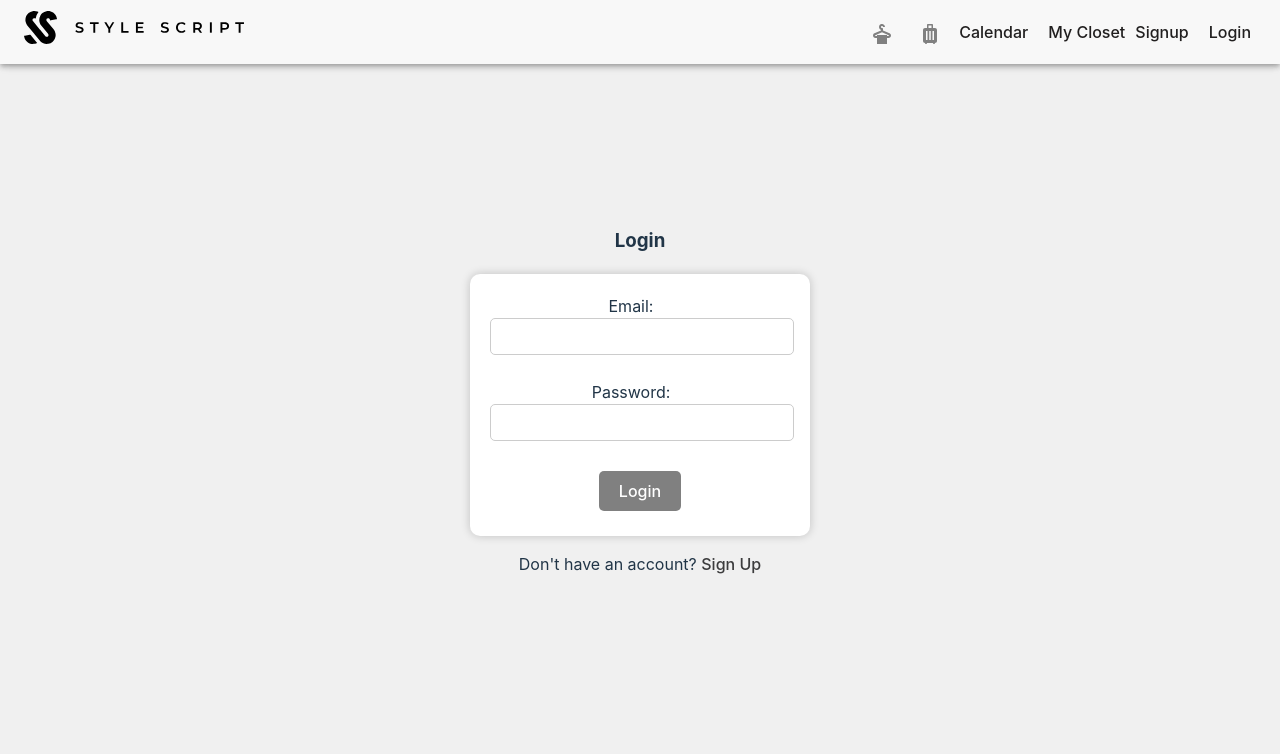
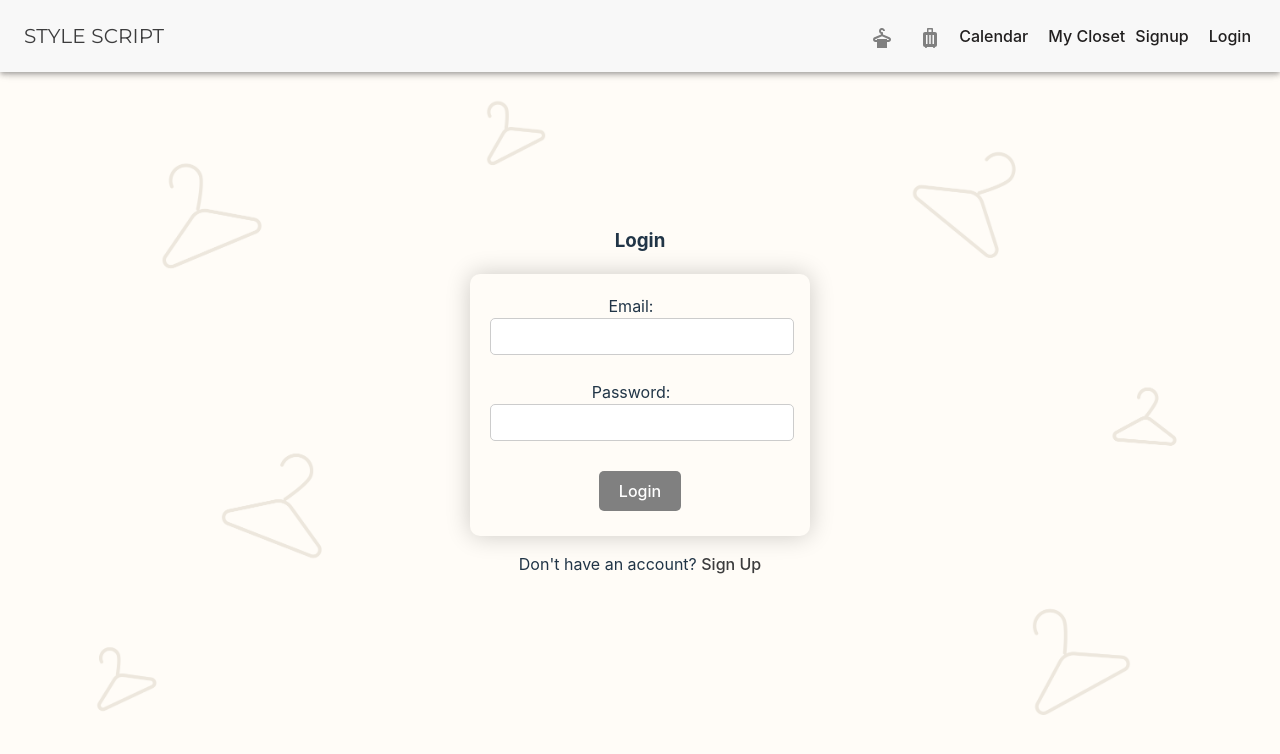
Before and after one commit to jsguillotte/StyleScript-client, a React (Vite) app: page /login in a window 1280 px wide. Shown: the top 754 px of the page. Built offline with nearby package versions, Linux system fonts and the light colour scheme; what @devexpress/dx-react-scheduler-material-ui would draw is missing.

Commit message:
background images

```diff
--- a/index.html
+++ b/index.html
@@ -4,6 +4,7 @@
     <meta charset="UTF-8" />
     <title>StyleScript</title>
     <meta name="viewport" content="width=device-width, initial-scale=1.0" />
+    <link href='https://fonts.googleapis.com/css?family=Montserrat' rel='stylesheet'>
 
   </head>
   <body>
--- a/src/App.css
+++ b/src/App.css
@@ -180,7 +180,7 @@
   flex-direction: row;
   justify-content: center;
   align-items: center;
-  background-color: #f0f0f0;
+  background-color: #fffcf7;
   border-radius: 5px;
   padding: 5px;
   padding-left: 10px;
@@ -215,11 +215,10 @@ ul {
   margin-top: 80px;
   max-width: 400px; /* Adjust the width as needed */
   width: 100%; /* Make it as wide as its container */
-
   padding: 10px;
-  background-color: white;
+  background-color: #fffcf7;
   border-radius: 10px;
-  box-shadow: 0 4px 6px rgba(0, 0, 0, 0.1); /* Adjust the shadow as needed */
+  box-shadow: 0 4px 25px rgba(0, 0, 0, 0.1); /* Adjust the shadow as needed */
   text-align: center;
 
 
@@ -284,15 +283,16 @@ ul {
   justify-content: center;
   align-items: center;
   min-height: 100vh;
-  background-color: #f0f0f0; /* Set a background color */
+  background-image: url("../public/images/Hangers.png");
+  background-size: cover; /* Set a background color */
 }
 
 /* Style the form container */
 .clothing-create form {
-  background-color: #fff; /* Form background color */
+  background-color: #fffcf7; /* Form background color */
   padding: 20px;
   border-radius: 10px; /* Rounded corners */
-  box-shadow: 0 0 10px rgba(0, 0, 0, 0.2); /* Shadow */
+  box-shadow: 0 0 25px rgba(0, 0, 0, 0.2); /* Shadow */
   max-width: 500px; /* Limit form width for responsiveness */
   width: 100%; /* Full width on smaller screens */
   margin-top: 100px;
@@ -401,15 +401,16 @@ ol {
   align-items: center;
   justify-content: center;
   height: 100vh;
-  background-color: #f0f0f0; /* Background color for the entire page */
+  background-image: url("../public/images/Hangers.png");
+  background-size: cover;
 }
 
 /* Styling the form */
 .login-form {
-  background-color: #fff; /* Background color for the form */
+  background-color: #fffcf7; /* Background color for the form */
   padding: 20px;
   border-radius: 10px;
-  box-shadow: 0px 0px 10px rgba(0, 0, 0, 0.2); /* Box shadow for the form */
+  box-shadow: 0px 0px 25px rgba(0, 0, 0, 0.2); /* Box shadow for the form */
   text-align: center;
 }
 
@@ -454,10 +455,11 @@ ol {
   min-width: 100vw;
   margin-top: 80px;
   margin-left: 20vw;
+  background-color: #fffcf7;
   opacity: 0.7;
 }
 
 .nav-logo {
-  width: 220px; /* Adjust the width as needed */
+  font-family: 'Montserrat' , sans-serif;
 
 }
--- a/src/Components/Navbar/index.jsx
+++ b/src/Components/Navbar/index.jsx
@@ -212,7 +212,8 @@ function Navbar() {
               component="div"
               sx={{ display: { xs: 'flex', sm: 'block' } }}
             >
-           <Link to='/' > <img src='../public/images/Horizontal-logo.svg' className='nav-logo'/></Link>
+         {/* <Link to='/' > <img src='../../../public/images/Horizontal-logo.svg' className='nav-logo'/></Link> */}
+           <Link to='/' className='nav-logo'><strong><p>STYLE SCRIPT</p></strong></Link>
             </Typography>
 
             <Box sx={{ flexGrow: 1 }} />
```
